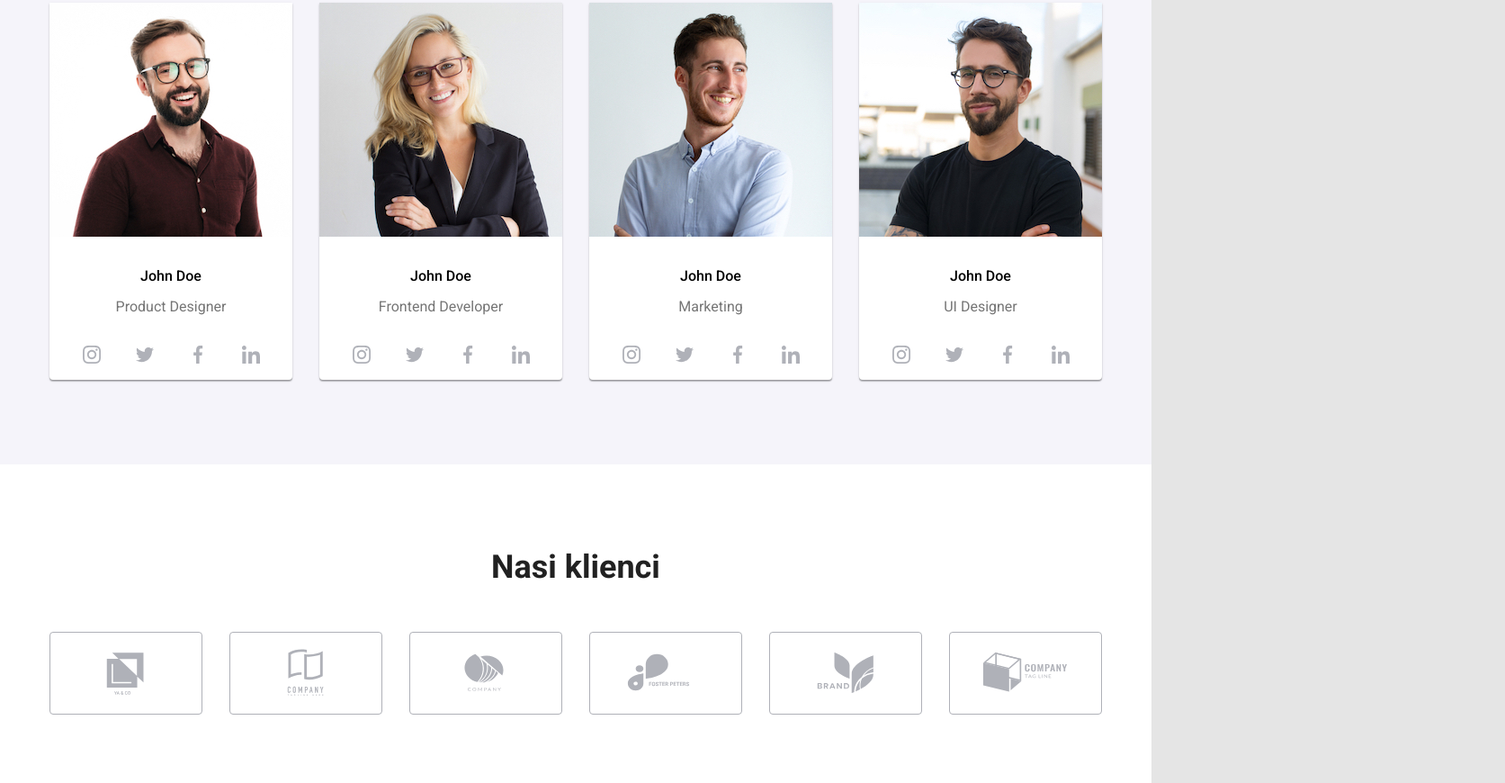
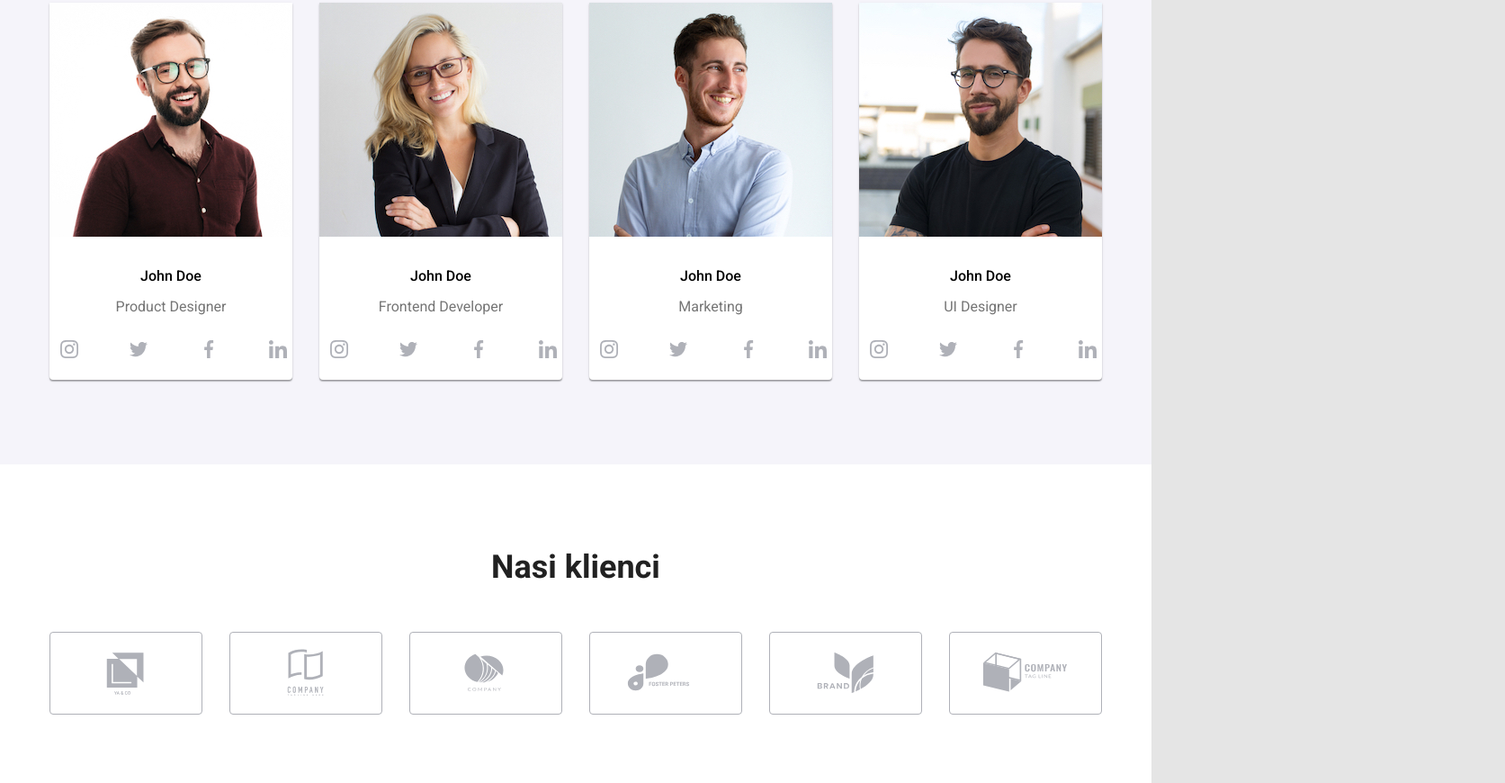
Before and after one commit to MarioRosiak/goit-markup-hw-04, a plain HTML site: page index.html in a window 1280 px wide. Shown: the part 1930-2800 px from the top of the page at 90% size, 1673 px wide, since content can reach past the window. Drawn offline with nearby package versions, Linux system fonts and the light colour scheme.

Commit message:
Add files via upload

```diff
--- a/index.html
+++ b/index.html
@@ -41,9 +41,9 @@
               </svg>
               info@devstudio.com</a
             >
-            <a href="tel:+48111111111" class="tel-item">
-              <svg class="icon" height="16">
-                <use href="./images/symbol-defs.svg#icon-smartphone"></use>
+            <a href="tel:+48111111111" class="tel-item icon">
+              <svg class="icon" height="12">
+                <use href="./images/symbol-defs.svg#icon-email"></use>
               </svg>
               +48 111 111 111</a
             >
@@ -97,8 +97,8 @@
             <li class="container-icon-item">
               <svg
                 class="icon"
-                with="70px"
-                heigth="70px"
+                height="70px"
+                width="70px"
                 xmlns="http://www.w3.org/2000/svg"
               >
                 <use href="./images/symbol-defs.svg#icon-astronaut"></use>
@@ -182,17 +182,17 @@
               <p class="txt-name">John Doe</p>
               <p class="txt-position">Product Designer</p>
               <div class="social-media">
-                <svg class="icon" width="20" xmlns="http://www.w3.org/2000/svg">
-                  <use href="./images/symbol-defs.svg#icon-instagram"></use>
+                <svg class="social-media-icon" >
+                  <use href="./images/symbol-defs.svg#icon-instagram" width="20" height="20" x="12" y="12"></use>
                 </svg>
-                <svg class="icon" width="20" xmlns="http://www.w3.org/2000/svg">
-                  <use href="./images/symbol-defs.svg#icon-twitter"></use>
+                <svg class="social-media-icon" >
+                  <use href="./images/symbol-defs.svg#icon-twitter" width="20" height="20" x="12" y="12"></use>
                 </svg>
-                <svg class="icon" width="20" xmlns="http://www.w3.org/2000/svg">
-                  <use href="./images/symbol-defs.svg#icon-facebook"></use>
+                <svg class="social-media-icon" >
+                  <use href="./images/symbol-defs.svg#icon-facebook" width="20" height="20" x="12" y="12"></use>
                 </svg>
-                <svg class="icon" width="20" xmlns="http://www.w3.org/2000/svg">
-                  <use href="./images/symbol-defs.svg#icon-linkedin"></use>
+                <svg class="social-media-icon" >
+                  <use href="./images/symbol-defs.svg#icon-linkedin" width="20" height="20" x="12" y="12"></use>
                 </svg>
               </div>
             </li>
@@ -206,17 +206,17 @@
               <p class="txt-name">John Doe</p>
               <p class="txt-position">Frontend Developer</p>
               <div class="social-media">
-                <svg class="icon" width="20" xmlns="http://www.w3.org/2000/svg">
-                  <use href="./images/symbol-defs.svg#icon-instagram"></use>
+                <svg class="social-media-icon" >
+                  <use href="./images/symbol-defs.svg#icon-instagram" width="20" height="20" x="12" y="12"></use>
                 </svg>
-                <svg class="icon" width="20" xmlns="http://www.w3.org/2000/svg">
-                  <use href="./images/symbol-defs.svg#icon-twitter"></use>
+                <svg class="social-media-icon" >
+                  <use href="./images/symbol-defs.svg#icon-twitter" width="20" height="20" x="12" y="12"></use>
                 </svg>
-                <svg class="icon" width="20" xmlns="http://www.w3.org/2000/svg">
-                  <use href="./images/symbol-defs.svg#icon-facebook"></use>
+                <svg class="social-media-icon" >
+                  <use href="./images/symbol-defs.svg#icon-facebook" width="20" height="20" x="12" y="12"></use>
                 </svg>
-                <svg class="icon" width="20" xmlns="http://www.w3.org/2000/svg">
-                  <use href="./images/symbol-defs.svg#icon-linkedin"></use>
+                <svg class="social-media-icon" >
+                  <use href="./images/symbol-defs.svg#icon-linkedin" width="20" height="20" x="12" y="12"></use>
                 </svg>
               </div>
             </li>
@@ -230,17 +230,17 @@
               <p class="txt-name">John Doe</p>
               <p class="txt-position">Marketing</p>
               <div class="social-media">
-                <svg class="icon" width="20" xmlns="http://www.w3.org/2000/svg">
-                  <use href="./images/symbol-defs.svg#icon-instagram"></use>
+                <svg class="social-media-icon" >
+                  <use href="./images/symbol-defs.svg#icon-instagram" width="20" height="20" x="12" y="12"></use>
                 </svg>
-                <svg class="icon" width="20" xmlns="http://www.w3.org/2000/svg">
-                  <use href="./images/symbol-defs.svg#icon-twitter"></use>
+                <svg class="social-media-icon" >
+                  <use href="./images/symbol-defs.svg#icon-twitter" width="20" height="20" x="12" y="12"></use>
                 </svg>
-                <svg class="icon" width="20" xmlns="http://www.w3.org/2000/svg">
-                  <use href="./images/symbol-defs.svg#icon-facebook"></use>
+                <svg class="social-media-icon" >
+                  <use href="./images/symbol-defs.svg#icon-facebook" width="20" height="20" x="12" y="12"></use>
                 </svg>
-                <svg class="icon" width="20" xmlns="http://www.w3.org/2000/svg">
-                  <use href="./images/symbol-defs.svg#icon-linkedin"></use>
+                <svg class="social-media-icon" >
+                  <use href="./images/symbol-defs.svg#icon-linkedin" width="20" height="20" x="12" y="12"></use>
                 </svg>
               </div>
             </li>
@@ -254,17 +254,17 @@
               <p class="txt-name">John Doe</p>
               <p class="txt-position">UI Designer</p>
               <div class="social-media">
-                <svg class="icon" width="20" xmlns="http://www.w3.org/2000/svg">
-                  <use href="./images/symbol-defs.svg#icon-instagram"></use>
+                <svg class="social-media-icon" >
+                  <use href="./images/symbol-defs.svg#icon-instagram" width="20" height="20" x="12" y="12"></use>
                 </svg>
-                <svg class="icon" width="20" xmlns="http://www.w3.org/2000/svg">
-                  <use href="./images/symbol-defs.svg#icon-twitter"></use>
+                <svg class="social-media-icon" >
+                  <use href="./images/symbol-defs.svg#icon-twitter" width="20" height="20" x="12" y="12"></use>
                 </svg>
-                <svg class="icon" width="20" xmlns="http://www.w3.org/2000/svg">
-                  <use href="./images/symbol-defs.svg#icon-facebook"></use>
+                <svg class="social-media-icon" >
+                  <use href="./images/symbol-defs.svg#icon-facebook" width="20" height="20" x="12" y="12"></use>
                 </svg>
-                <svg class="icon" width="20" xmlns="http://www.w3.org/2000/svg">
-                  <use href="./images/symbol-defs.svg#icon-linkedin"></use>
+                <svg class="social-media-icon" >
+                  <use href="./images/symbol-defs.svg#icon-linkedin" width="20" height="20" x="12" y="12"></use>
                 </svg>
               </div>
             </li>
@@ -363,19 +363,19 @@
               </address>
             </div>
           <div class="footer-social-media">
-            <h4 class="white_footer">Dołącz do nas</h4>
+            <h4 class="white_writing_footer">Dołącz do nas</h4>
             <div class="social-media">
-              <svg class="icon" width="20" xmlns="http://www.w3.org/2000/svg">
-                <use href="./images/symbol-defs.svg#icon-instagram1"></use>
+              <svg class="social-media-icon-footer ">
+                <use href="./images/symbol-defs.svg#icon-instagram1" width="20" height="20" x="12" y="12"></use>
               </svg>
-              <svg class="icon" width="20" xmlns="http://www.w3.org/2000/svg">
-                <use href="./images/symbol-defs.svg#icon-twitter1"></use>
+              <svg class="social-media-icon-footer " >
+                <use href="./images/symbol-defs.svg#icon-twitter1" width="20" height="20" x="12" y="12"></use>
               </svg>
-              <svg class="icon" width="20" xmlns="http://www.w3.org/2000/svg">
-                <use href="./images/symbol-defs.svg#icon-facebook1"></use>
+              <svg class="social-media-icon-footer " >
+                <use href="./images/symbol-defs.svg#icon-facebook1" width="20" height="20" x="12" y="12"></use>
               </svg>
-              <svg class="icon" width="20" xmlns="http://www.w3.org/2000/svg">
-                <use href="./images/symbol-defs.svg#icon-linkedin1"></use>
+              <svg class="social-media-icon-footer " >
+                <use href="./images/symbol-defs.svg#icon-linkedin1" width="20" height="20" x="12" y="12"></use>
               </svg>
             </div>
         </div>
```
